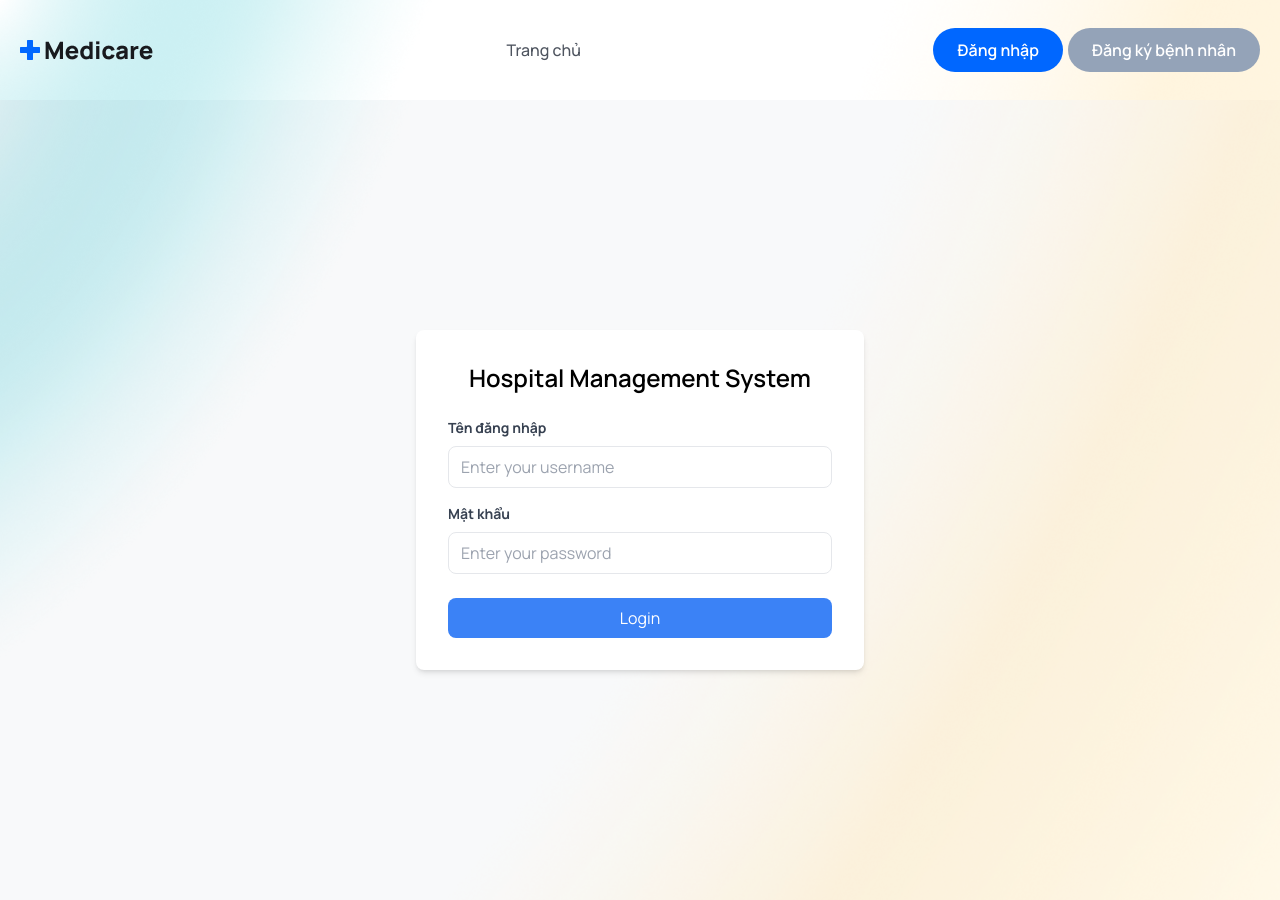
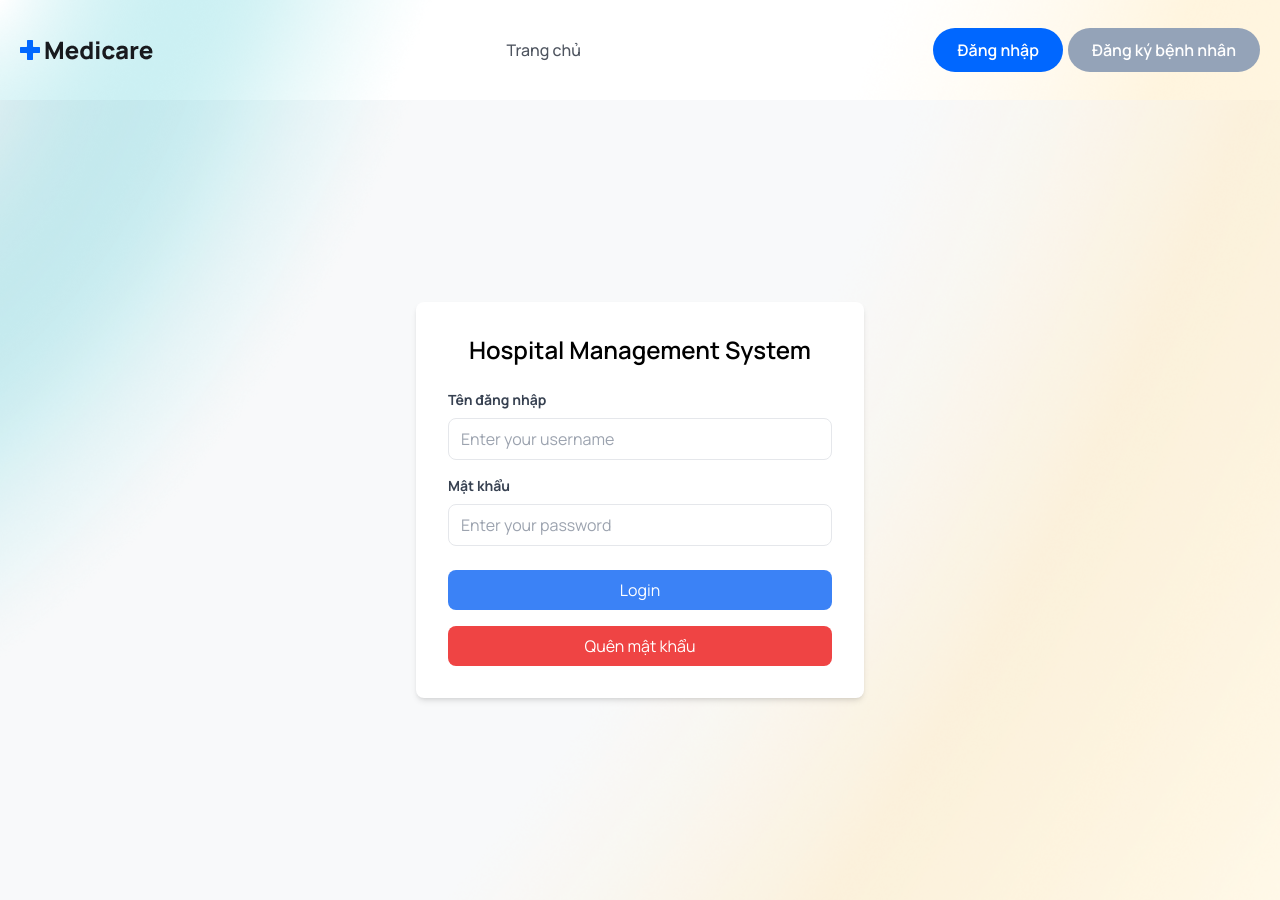
Before and after one commit to bow3110/HospitalManagement, a React (Vite) app in the folder frontend/: page /login in a window 1280 px wide. Built offline with nearby package versions, Linux system fonts and the light colour scheme.

Commit message:
Add forgot password modal

```diff
--- a/frontend/src/pages/Login.jsx
+++ b/frontend/src/pages/Login.jsx
@@ -1,14 +1,16 @@
 import React, { useState } from "react";
 import axios from "axios";
-import { useAuth } from "../context/AuthContext"; // Ensure the import path is correct
+import { useAuth } from "../context/AuthContext";
 import { useNavigate } from "react-router-dom";
 import { ToastContainer, toast } from "react-toastify";
 import "react-toastify/dist/ReactToastify.css";
+
 const Login = () => {
   const [username, setUsername] = useState("");
   const [password, setPassword] = useState("");
   const { login } = useAuth();
   const navigate = useNavigate();
+  const [isModalOpen, setIsModalOpen] = useState(false);
 
   const handleSubmit = async (e) => {
     e.preventDefault();
@@ -37,6 +39,14 @@ const Login = () => {
         }
       );
     }
+  };
+
+  const handleForgotPassword = () => {
+    setIsModalOpen(true);
+  };
+
+  const closeModal = () => {
+    setIsModalOpen(false);
   };
 
   return (
@@ -77,7 +87,31 @@ const Login = () => {
             Login
           </button>
         </form>
+        <button
+          onClick={handleForgotPassword}
+          className="w-full bg-red-500 text-white py-2 px-4 rounded-lg mt-4 hover:bg-red-700 focus:outline-none focus:ring-2 focus:ring-red-600"
+        >
+          Quên mật khẩu
+        </button>
       </div>
+
+      {isModalOpen && (
+        <div className="fixed inset-0 flex items-center justify-center bg-gray-900 bg-opacity-50">
+          <div className="bg-white p-6 rounded-lg shadow-lg max-w-sm">
+            <h2 className="text-xl font-semibold mb-4">Quên mật khẩu</h2>
+            <p>
+              Xin vui lòng liên lạc số điện thoại tổng đài: 19001900 để lấy lại
+              mật khẩu
+            </p>
+            <button
+              onClick={closeModal}
+              className="mt-4 bg-blue-500 text-white py-2 px-4 rounded-lg hover:bg-blue-700 focus:outline-none focus:ring-2 focus:ring-blue-600"
+            >
+              Đóng
+            </button>
+          </div>
+        </div>
+      )}
       <ToastContainer />
     </section>
   );
```
